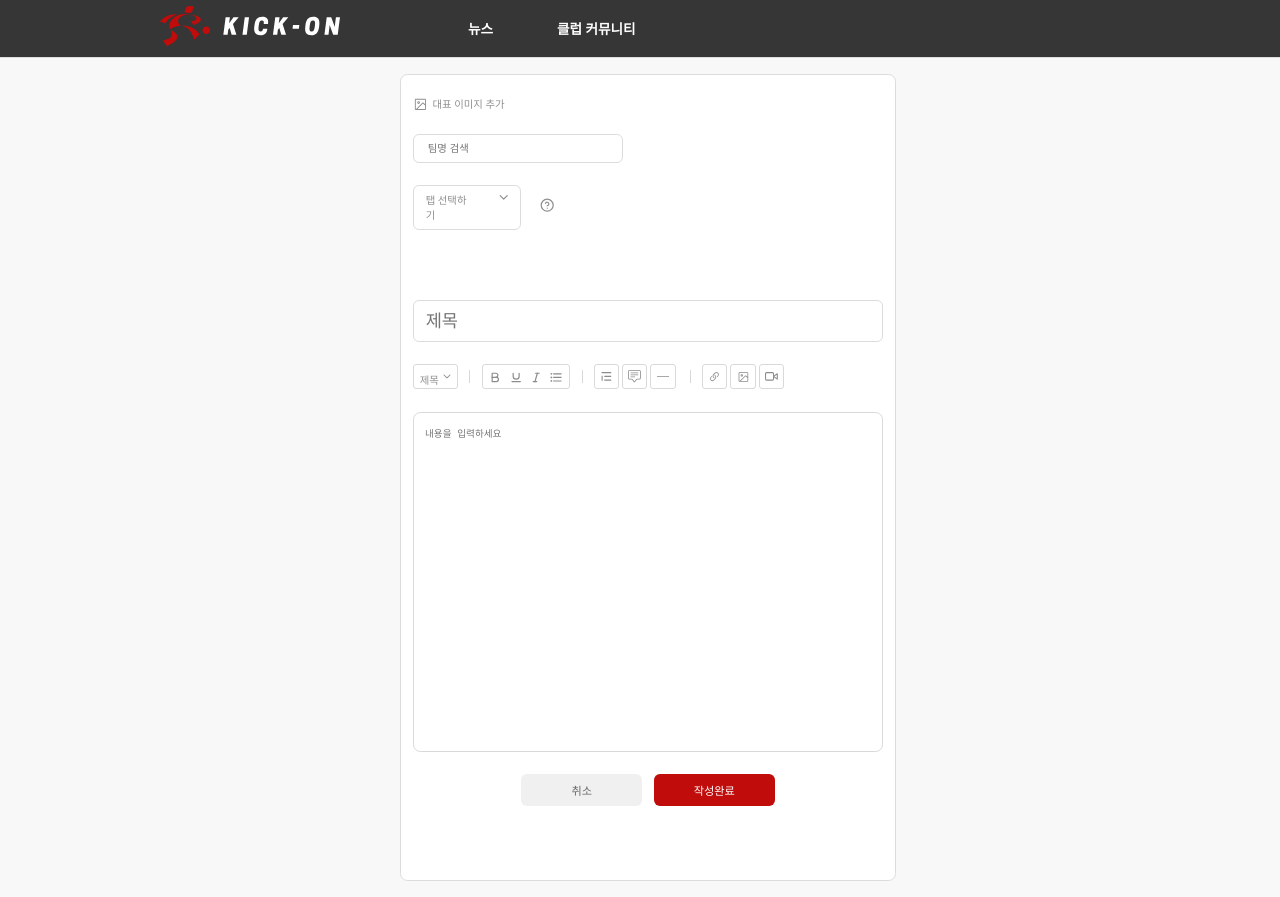
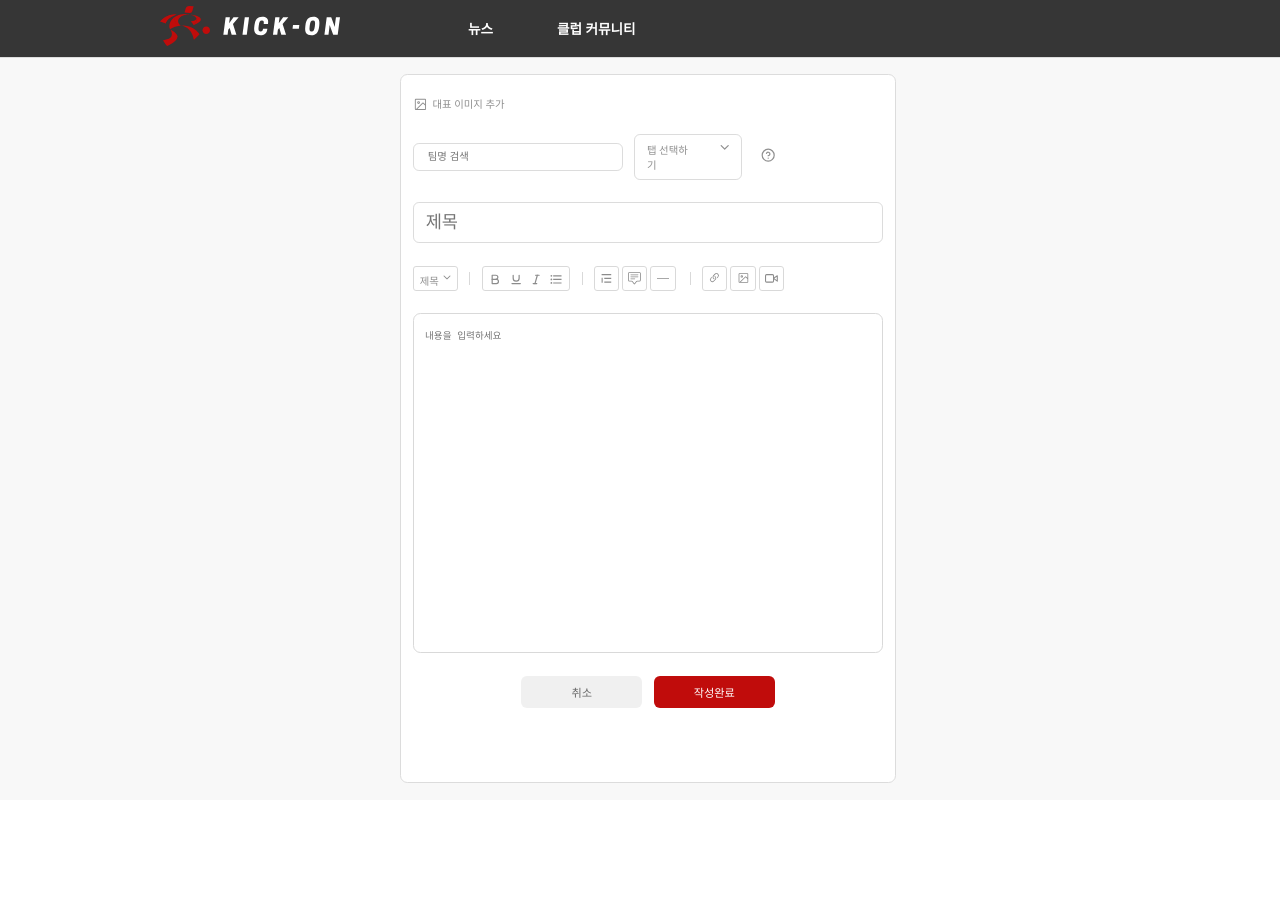
Before and after one commit to haerxeong/kickon-frontend, a React (Vite) app in the folder kickon-fe/: page /news/write in a window 1280 px wide. After the commit the page ends 800 px from the top, so only its background shows below. Built offline with nearby package versions, Linux system fonts and the light colour scheme.

Commit message:
Refactor: 탭 위치 수정

```diff
--- a/kickon-fe/src/components/PostEditer/postEditor.jsx
+++ b/kickon-fe/src/components/PostEditer/postEditor.jsx
@@ -63,12 +63,7 @@ const PostEditor = ({ type = "news" }) => {
                                 </S.ClearButton>
                             )}
                         </S.TeamSearchInput>
-                    </S.SearchAndTabSection>
-                </>
-            )}
 
-            {/* 탭 선택 영역 */}
-            {isNews ? (
                         <S.TabSectionWrapper>
                             <S.TabSelector onClick={() => setShowDropdown(!showDropdown)} selected={!!selectedTab}>
                                 <span>{selectedTab || "탭 선택하기"}</span>
@@ -89,7 +84,13 @@ const PostEditor = ({ type = "news" }) => {
                                 <FiHelpCircle size="0.9rem" color="#8F8F8F" />
                             </S.HelpIcon>
                         </S.TabSectionWrapper>
-            ) : (
+
+                    </S.SearchAndTabSection>
+                </>
+            )}
+
+            {/* 탭 선택 영역 */}
+            {!isNews && (
                 <S.TabSectionWrapper>
                     <S.CommunityTabSelector onClick={() => setShowDropdown(!showDropdown)} selected={!!selectedTab}>
                         <span>{selectedTab || "전체"}</span>
--- a/kickon-fe/src/components/PostEditer/postEditor.style.js
+++ b/kickon-fe/src/components/PostEditer/postEditor.style.js
@@ -70,7 +70,6 @@ export const TabSectionWrapper = styled.div`
     display: flex;
     align-items: center;
     position: relative;
-    margin-bottom: 3rem;
 `;
 
 export const TabSelector = styled.div`
```
Lines whose indentation alone changed are shown as unchanged.
